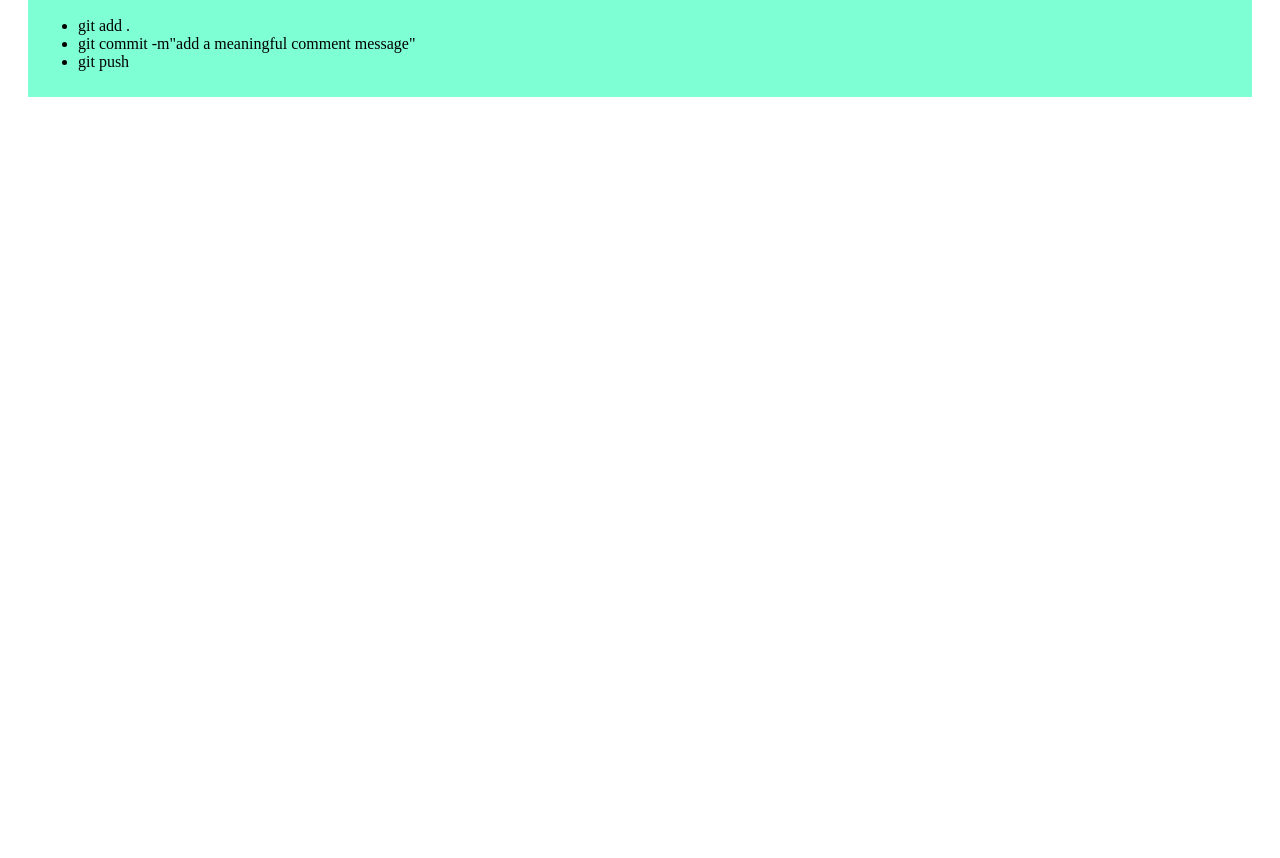
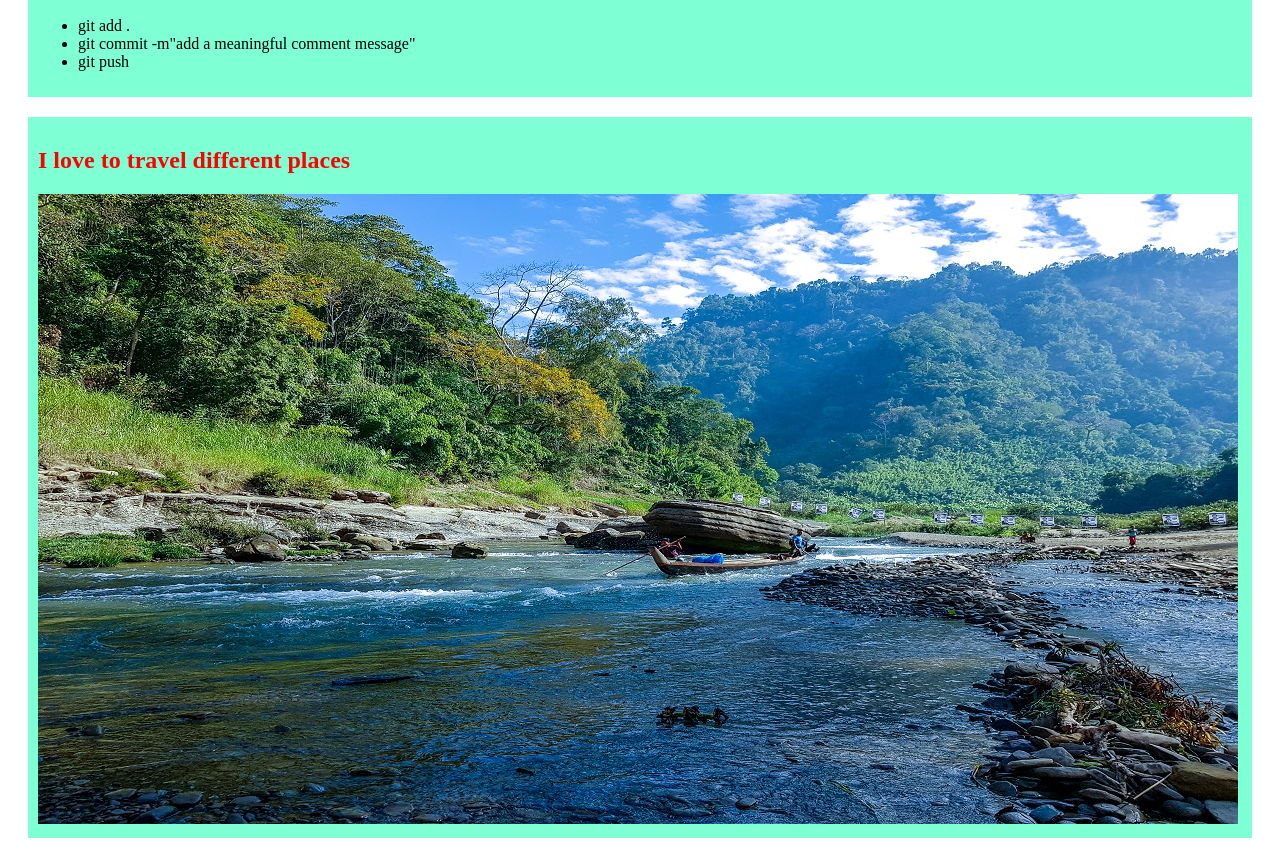
Before and after one commit to anik64tlg/my-simple-website, a plain HTML site: page index.html in a window 1280 px wide. Shown: the part 527-1385 px from the top of the page. Before the commit the page ends 800 px from the top, so only its background shows below. Drawn offline with Linux system fonts and the light colour scheme.

Commit message:
add a picture

```diff
--- a/index.html
+++ b/index.html
@@ -27,5 +27,9 @@
             <li>git push</li>
         </ul>
     </div>
+    <div>
+        <h2 style="color: red;">I love to travel different places</h2>
+        <img src="images/bandarban.jpeg" alt="">
+    </div>
 </body>
 </html>
```
Also changed, not shown: images/bandarban.jpeg (added).
